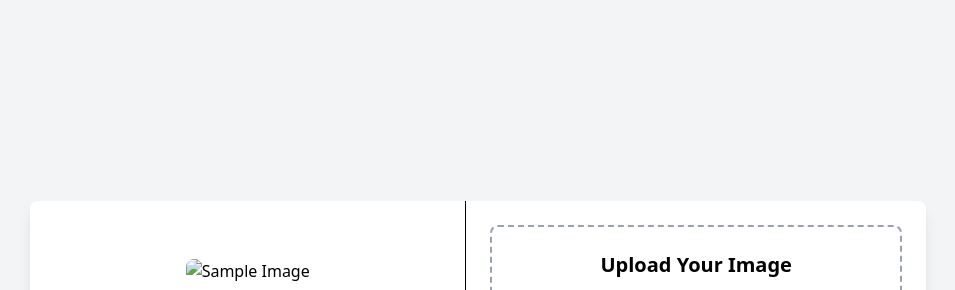
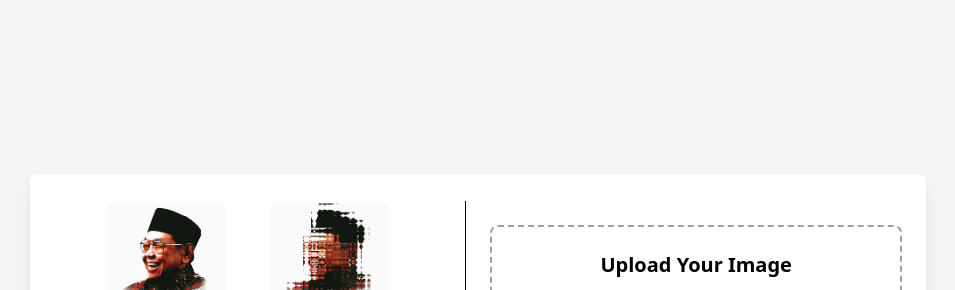
Before and after one commit to keriz21/Rollage-Art, a website: page index.html in a window 1280 px wide. Shown: the part 91-381 px from the top of the page, without its empty margins (162-1117 px from the left). Drawn offline with Linux system fonts and the light colour scheme.

Commit message:
add thumbnail image

```diff
--- a/index.html
+++ b/index.html
@@ -13,7 +13,7 @@
             <!-- Left Section -->
             <div class="w-full flex flex-col items-center justify-center md:p-6 p-5">
                 <div class="hidden md:block">
-                    <img src="public/THUMBNAIL.png" alt="Sample Image" class="w-full max-w-xs object-cover rounded-lg mb-4">
+                    <img src="img/THUMBNAIL.png" alt="Sample Image" class="w-full max-w-xs object-cover rounded-lg mb-4">
                 </div>
                 <h1 class="text-3xl font-bold text-blue-500 text-center">Rollage Art Generator</h1>
                 <p class="text-gray-600 text-center py-5">Transform your photos into unique art</p>
```
Also changed, not shown: img/THUMBNAIL.png (added).
